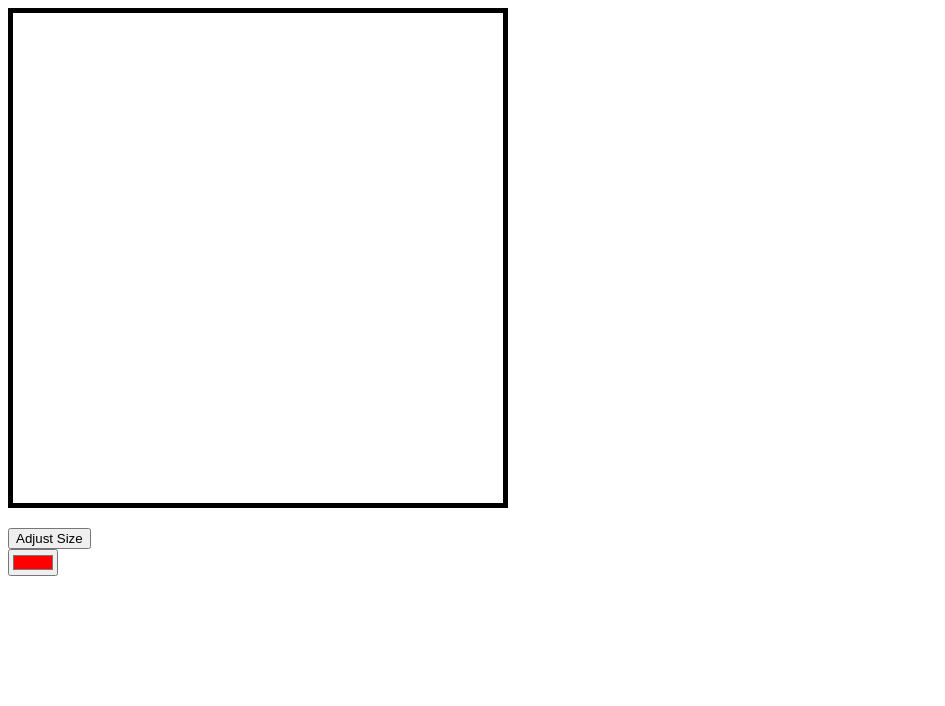
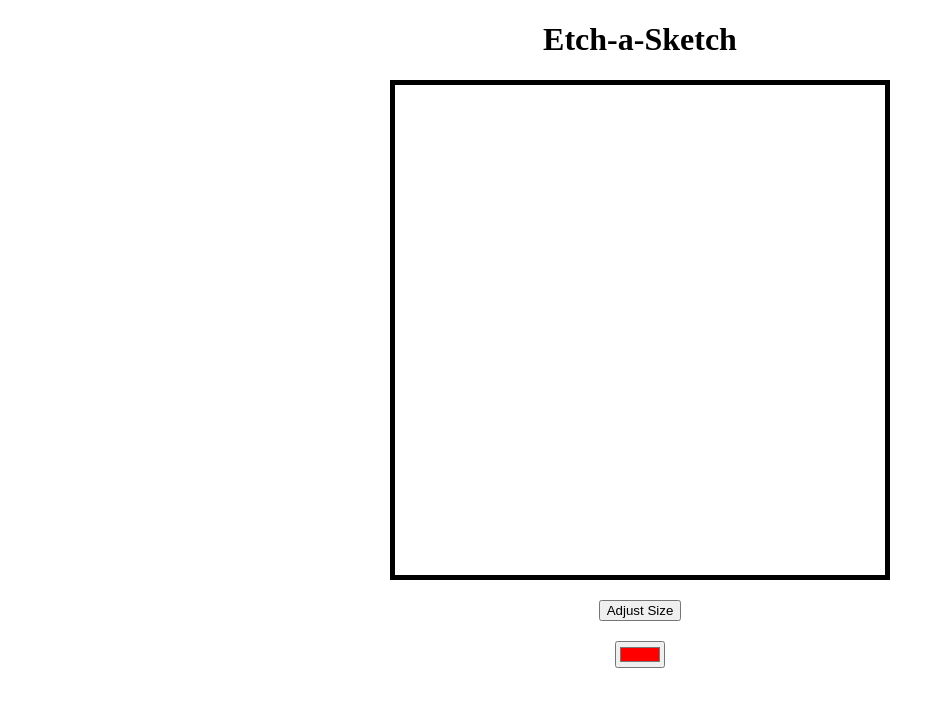
Before and after one commit to codymccormick/Etch-a-Sketch, a plain HTML site: page index.html in a window 1280 px wide. Shown: the whole page, without its empty margins (0-945 px from the left). Drawn offline with Linux system fonts and the light colour scheme.

Commit message:
centered everything on page

```diff
--- a/index.html
+++ b/index.html
@@ -5,9 +5,10 @@
 	<link rel="stylesheet" type="text/css" href="style.css">
 </head>
 <body>
-	<div id="container"></div>
+	<h1 id="title">Etch-a-Sketch</h1>
+	<div id="canvas"></div>
 
-	<button id="size">Adjust Size</button>
+	<button id="adjustSize">Adjust Size</button>
 
 	<input id="colorSelect" type="color" value="#ff0000" />
 
--- a/script.js
+++ b/script.js
@@ -1,5 +1,5 @@
-const container = document.getElementById("container");
-const boardSize = document.getElementById("size");
+const canvas = document.getElementById("canvas");
+const boardSize = document.getElementById("adjustSize");
 
 boardSize.addEventListener("click", newBoard);
 
@@ -11,7 +11,7 @@ function populateBoard(size) {
   for (let i = 0; i < size ** 2; i++) {
     const cell = document.createElement("div");
     cell.classList.add("cell");
-    container.appendChild(cell);
+    canvas.appendChild(cell);
     cell.style.flexBasis = cellSize;
     cell.addEventListener("mouseover", () => highlight(cell));
   }
@@ -29,10 +29,10 @@ const highlight = (cell) => {
 function newBoard() {
   size = prompt("Enter Board Size");
   if (size < 2 || size > 100) {
-    alert("nope");
+    alert("Please choose a number between 2 and 100");
     return;
   }
-  removeAllChildNodes(container);
+  removeAllChildNodes(canvas);
   populateBoard(size);
 
   //Removes all child nodes from a parent
--- a/style.css
+++ b/style.css
@@ -1,10 +1,11 @@
-#container {
+#canvas {
 	display: flex;
 	flex-wrap: wrap;
 	width: 500px;
 	height: 500px;
 	border: 5px solid black;
 	box-sizing: border-box;
+	margin: auto;
 }
 
 .cell {
@@ -12,7 +13,18 @@
 	box-sizing: border-box;
 }
 
-#size{
+#adjustSize {
 	display: flex;
+	margin: auto;
 	margin-top: 20px;
 }
+
+#colorSelect {
+	display: flex;
+	margin: auto;
+	margin-top: 20px;
+}
+
+#title {
+	text-align: center;
+}
```
